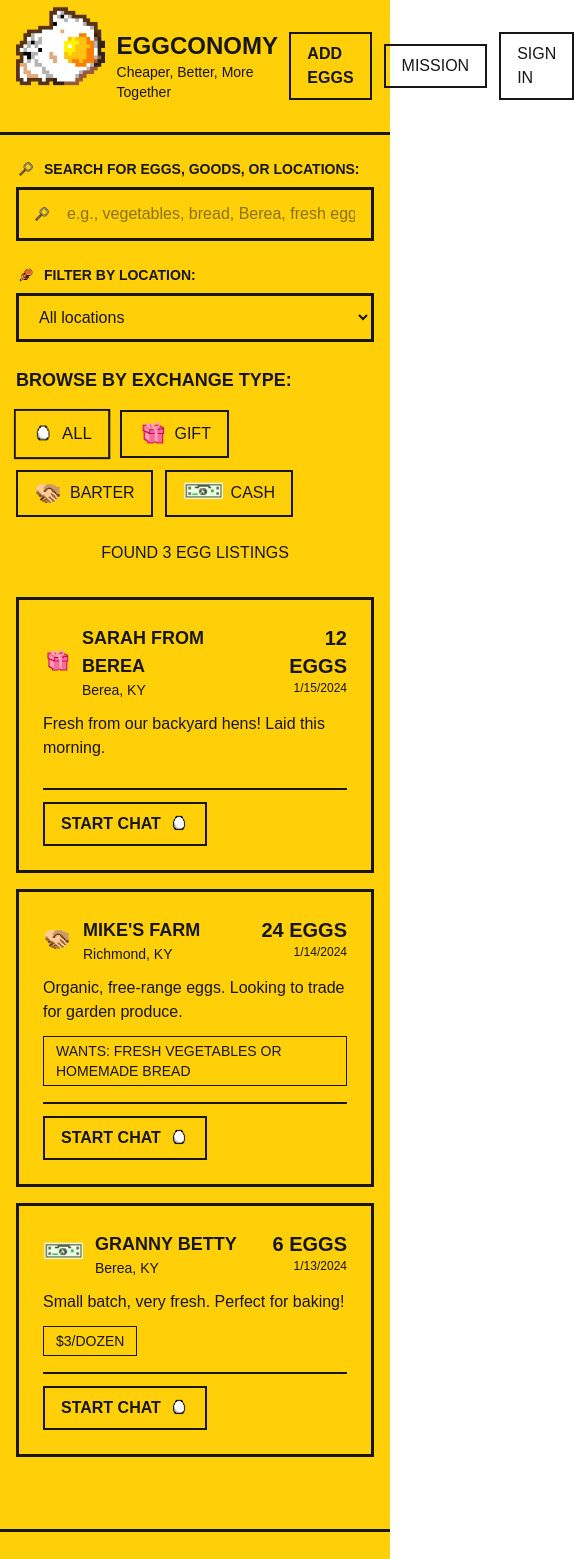
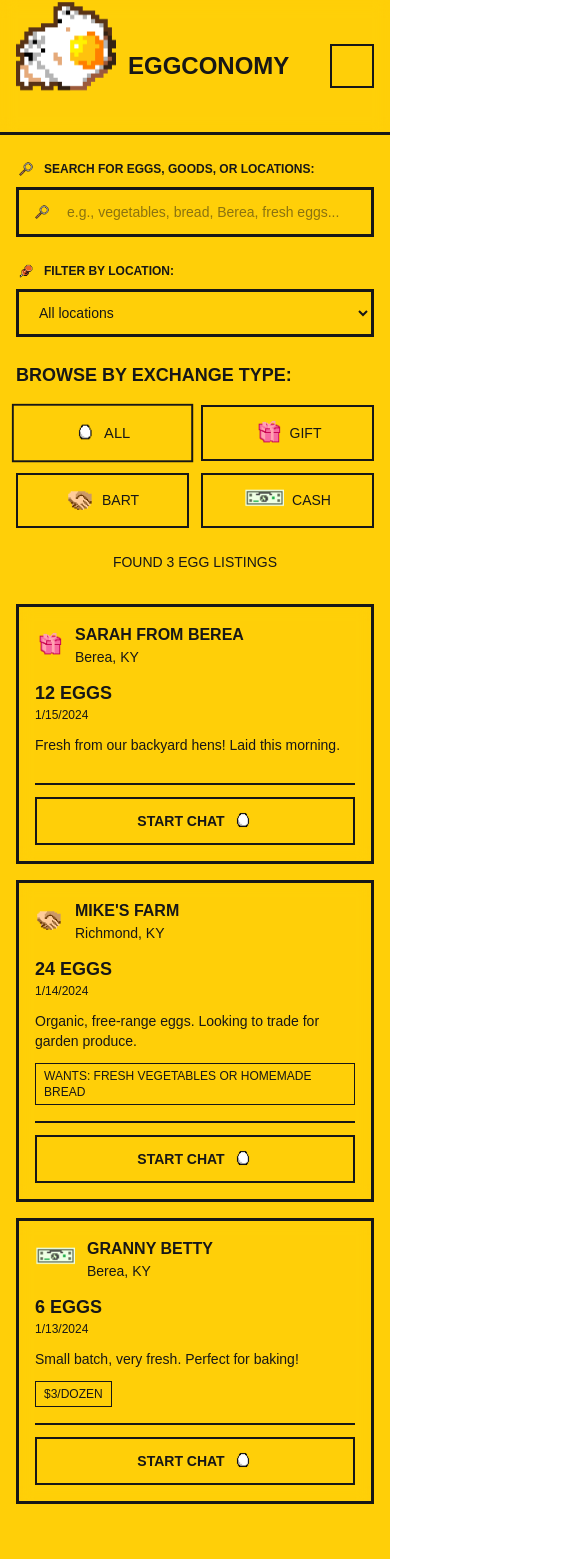
Before and after one commit to thefreshprinceofpakistan/yolk, a Next.js app: page / in a window 390 px wide. Shown: the top 1559 px of the page, 574 px wide, since content can reach past the window. Built offline with nearby package versions, Linux system fonts and the light colour scheme.

Commit message:
Add responsive mobile menu with hamburger button and improve mobile UX throughout the app

```diff
--- a/src/app/page.tsx
+++ b/src/app/page.tsx
@@ -77,6 +77,7 @@ export default function Home() {
   const [isSendingMessage, setIsSendingMessage] = useState(false);
   const [messageSent, setMessageSent] = useState(false);
   const [currentFrameIndex, setCurrentFrameIndex] = useState(0);
+  const [isMobileMenuOpen, setIsMobileMenuOpen] = useState(false);
 
   // Array of just two pixel art frame images to alternate between
   const pixelFrames = [
@@ -117,6 +118,30 @@ export default function Home() {
 
     return () => clearInterval(interval);
   }, [pixelFrames.length]);
+
+  // Close mobile menu when clicking outside or resizing to desktop
+  useEffect(() => {
+    const handleClickOutside = (event: MouseEvent) => {
+      const target = event.target as Element;
+      if (isMobileMenuOpen && !target.closest('header')) {
+        setIsMobileMenuOpen(false);
+      }
+    };
+
+    const handleResize = () => {
+      if (window.innerWidth >= 768) { // md breakpoint
+        setIsMobileMenuOpen(false);
+      }
+    };
+
+    document.addEventListener('mousedown', handleClickOutside);
+    window.addEventListener('resize', handleResize);
+
+    return () => {
+      document.removeEventListener('mousedown', handleClickOutside);
+      window.removeEventListener('resize', handleResize);
+    };
+  }, [isMobileMenuOpen]);
 
   // Get unique locations for filter dropdown
   const uniqueLocations = Array.from(new Set(allListings.map(listing => listing.location))).sort();
@@ -309,6 +334,7 @@ export default function Home() {
       <header className="bg-egg-white/90 backdrop-blur-sm border-b-3 border-egg-yolk shadow-pixel">
         <div className="max-w-4xl mx-auto px-4 py-4">
           <div className="flex items-center justify-between">
+            {/* Logo and Title */}
             <div className="flex items-center space-x-3">
               <div className="animate-bounce w-25 h-25 flex items-center justify-center">
                 <Image
@@ -323,12 +349,14 @@ export default function Home() {
                 <h1 className="text-2xl font-pixel font-bold text-egg-pixel-black">
                   EGGCONOMY
                 </h1>
-                <p className="text-sm font-fun text-egg-yolkDark">
+                <p className="text-sm font-fun text-egg-yolkDark hidden sm:block">
                   Cheaper, Better, More Together
                 </p>
               </div>
             </div>
-            <div className="flex items-center space-x-3">
+
+            {/* Desktop Navigation */}
+            <div className="hidden md:flex items-center space-x-3">
               {userSession?.isLoggedIn ? (
                 <>
                   <span className="text-sm font-fun text-egg-pixel-black">
@@ -364,6 +392,92 @@ export default function Home() {
                 </>
               )}
             </div>
+
+            {/* Mobile Hamburger Menu Button */}
+            <button
+              onClick={() => setIsMobileMenuOpen(!isMobileMenuOpen)}
+              className="md:hidden bg-egg-white border-2 border-egg-pixel-black shadow-pixel p-2 rounded-none"
+              aria-label="Toggle mobile menu"
+            >
+              <div className="w-6 h-6 flex flex-col justify-center items-center space-y-1">
+                <div className={`w-5 h-0.5 bg-egg-pixel-black transition-all duration-300 ${isMobileMenuOpen ? 'rotate-45 translate-y-1.5' : ''}`}></div>
+                <div className={`w-5 h-0.5 bg-egg-pixel-black transition-all duration-300 ${isMobileMenuOpen ? 'opacity-0' : ''}`}></div>
+                <div className={`w-5 h-0.5 bg-egg-pixel-black transition-all duration-300 ${isMobileMenuOpen ? '-rotate-45 -translate-y-1.5' : ''}`}></div>
+              </div>
+            </button>
+          </div>
+
+          {/* Mobile Menu */}
+          <div className={`md:hidden transition-all duration-300 ease-in-out ${isMobileMenuOpen ? 'max-h-96 opacity-100' : 'max-h-0 opacity-0 overflow-hidden'}`}>
+            <div className="pt-4 pb-2 space-y-3 border-t-2 border-egg-yolk mt-4">
+              {userSession?.isLoggedIn ? (
+                <>
+                  <div className="text-center mb-4">
+                    <span className="text-sm font-fun text-egg-pixel-black bg-egg-yolkLight px-3 py-1 rounded-none border border-egg-pixel-black">
+                      Welcome, {userSession.name}!
+                    </span>
+                  </div>
+                  <div className="grid grid-cols-1 gap-3">
+                    <Link
+                      href="/add"
+                      onClick={() => setIsMobileMenuOpen(false)}
+                      className="bg-egg-yolk hover:bg-egg-yolkDark text-egg-pixel-black font-pixel font-semibold px-4 py-3 rounded-none border-2 border-egg-pixel-black shadow-pixel transition-all duration-200 hover:shadow-pixel-lg text-center"
+                    >
+                      ADD EGGS
+                    </Link>
+                    <Link
+                      href="/messages"
+                      onClick={() => setIsMobileMenuOpen(false)}
+                      className="bg-egg-white hover:bg-egg-yolkLight text-egg-pixel-black font-pixel font-medium px-4 py-3 rounded-none border-2 border-egg-pixel-black shadow-pixel transition-all duration-200 text-center"
+                    >
+                      MESSAGES
+                    </Link>
+                    <Link
+                      href="/mission"
+                      onClick={() => setIsMobileMenuOpen(false)}
+                      className="bg-egg-white hover:bg-egg-yolkLight text-egg-pixel-black font-pixel font-medium px-4 py-3 rounded-none border-2 border-egg-pixel-black shadow-pixel transition-all duration-200 text-center"
+                    >
+                      MISSION
+                    </Link>
+                    <button
+                      onClick={() => {
+                        handleLogout();
+                        setIsMobileMenuOpen(false);
+                      }}
+                      className="bg-egg-pixel-gray hover:bg-egg-pixel-grayDark text-egg-pixel-black font-pixel font-medium px-4 py-3 rounded-none border-2 border-egg-pixel-black shadow-pixel transition-all duration-200 w-full"
+                    >
+                      LOGOUT
+                    </button>
+                  </div>
+                </>
+              ) : (
+                <>
+                  <div className="grid grid-cols-1 gap-3">
+                    <Link
+                      href="/add"
+                      onClick={() => setIsMobileMenuOpen(false)}
+                      className="bg-egg-yolk hover:bg-egg-yolkDark text-egg-pixel-black font-pixel font-semibold px-4 py-3 rounded-none border-2 border-egg-pixel-black shadow-pixel transition-all duration-200 hover:shadow-pixel-lg text-center"
+                    >
+                      ADD EGGS
+                    </Link>
+                    <Link
+                      href="/mission"
+                      onClick={() => setIsMobileMenuOpen(false)}
+                      className="bg-egg-white hover:bg-egg-yolkLight text-egg-pixel-black font-pixel font-medium px-4 py-3 rounded-none border-2 border-egg-pixel-black shadow-pixel transition-all duration-200 text-center"
+                    >
+                      MISSION
+                    </Link>
+                    <Link
+                      href="/login"
+                      onClick={() => setIsMobileMenuOpen(false)}
+                      className="bg-egg-pixel-gray hover:bg-egg-pixel-grayDark text-egg-pixel-black font-pixel font-medium px-4 py-3 rounded-none border-2 border-egg-pixel-black shadow-pixel transition-all duration-200 text-center"
+                    >
+                      SIGN IN
+                    </Link>
+                  </div>
+                </>
+              )}
+            </div>
           </div>
         </div>
       </header>
@@ -383,7 +497,7 @@ export default function Home() {
                   height={20}
                   className="w-5 h-5 object-contain"
                 />
-                <span>SEARCH FOR EGGS, GOODS, OR LOCATIONS:</span>
+                <span className="text-xs sm:text-sm">SEARCH FOR EGGS, GOODS, OR LOCATIONS:</span>
               </div>
             </label>
             <div className="relative">
@@ -393,7 +507,7 @@ export default function Home() {
                 value={searchQuery}
                 onChange={(e) => setSearchQuery(e.target.value)}
                 placeholder="e.g., vegetables, bread, Berea, fresh eggs..."
-                className="w-full px-4 py-3 pl-12 border-3 border-egg-pixel-black rounded-none bg-egg-white font-fun shadow-pixel focus:outline-none focus:ring-2 focus:ring-egg-yolk"
+                className="w-full px-4 py-3 pl-12 border-3 border-egg-pixel-black rounded-none bg-egg-white font-fun shadow-pixel focus:outline-none focus:ring-2 focus:ring-egg-yolk text-sm"
               />
               <div className="absolute left-4 top-1/2 transform -translate-y-1/2">
                 <Image
@@ -418,14 +532,14 @@ export default function Home() {
                   height={20}
                   className="w-5 h-5 object-contain"
                 />
-                <span>FILTER BY LOCATION:</span>
+                <span className="text-xs sm:text-sm">FILTER BY LOCATION:</span>
               </div>
             </label>
             <select
               id="location"
               value={locationFilter}
               onChange={(e) => setLocationFilter(e.target.value)}
-              className="w-full px-4 py-3 border-3 border-egg-pixel-black rounded-none bg-egg-white font-fun shadow-pixel focus:outline-none focus:ring-2 focus:ring-egg-yolk"
+              className="w-full px-4 py-3 border-3 border-egg-pixel-black rounded-none bg-egg-white font-fun shadow-pixel focus:outline-none focus:ring-2 focus:ring-egg-yolk text-sm"
             >
               <option value="">All locations</option>
               {uniqueLocations.map(location => (
@@ -441,19 +555,20 @@ export default function Home() {
             <h2 className="text-lg font-pixel font-semibold text-egg-pixel-black mb-4">
               BROWSE BY EXCHANGE TYPE:
             </h2>
-            <div className="flex flex-wrap gap-3">
+            <div className="grid grid-cols-2 sm:flex sm:flex-wrap gap-3">
               {(['all', 'gift', 'barter', 'cash'] as ExchangeType[]).map((type) => (
                 <button
                   key={type}
                   onClick={() => handleFilterClick(type)}
-                  className={`flex items-center space-x-2 px-4 py-2 rounded-none border-2 border-egg-pixel-black font-pixel font-medium transition-all duration-200 shadow-pixel ${
+                  className={`flex items-center justify-center space-x-2 px-3 sm:px-4 py-3 rounded-none border-2 border-egg-pixel-black font-pixel font-medium transition-all duration-200 shadow-pixel text-sm sm:text-base ${
                     filter === type
                       ? 'bg-egg-yolk text-egg-pixel-black shadow-pixel-lg scale-105'
                       : 'bg-egg-white text-egg-pixel-black hover:bg-egg-yolkLight hover:shadow-pixel-lg'
                   }`}
                 >
-                  {renderExchangeIcon(type, 'text-lg')}
-                  <span>{getExchangeLabel(type).toUpperCase()}</span>
+                  {renderExchangeIcon(type, 'text-base sm:text-lg')}
+                  <span className="hidden sm:inline">{getExchangeLabel(type).toUpperCase()}</span>
+                  <span className="sm:hidden">{getExchangeLabel(type).toUpperCase().slice(0, 4)}</span>
                 </button>
               ))}
             </div>
@@ -464,7 +579,7 @@ export default function Home() {
             <div className="flex justify-center">
               <button
                 onClick={clearFilters}
-                className="bg-egg-pixel-gray hover:bg-egg-pixel-grayDark text-egg-pixel-black font-pixel font-medium px-6 py-2 rounded-none border-2 border-egg-pixel-black shadow-pixel transition-all duration-200"
+                className="bg-egg-pixel-gray hover:bg-egg-pixel-grayDark text-egg-pixel-black font-pixel font-medium px-4 sm:px-6 py-3 rounded-none border-2 border-egg-pixel-black shadow-pixel transition-all duration-200 text-sm sm:text-base"
               >
                 🗑️ CLEAR ALL FILTERS
               </button>
@@ -473,7 +588,7 @@ export default function Home() {
 
           {/* Results Count */}
           <div className="text-center">
-            <p className="font-pixel text-egg-pixel-black">
+            <p className="font-pixel text-egg-pixel-black text-sm sm:text-base">
               FOUND {filteredListings.length} EGG LISTING{filteredListings.length !== 1 ? 'S' : ''}
               {(searchQuery || locationFilter || filter !== 'all') && (
                 <span className="text-egg-yolkDark">
@@ -505,21 +620,21 @@ export default function Home() {
             {filteredListings.map((listing) => (
               <div
                 key={listing.id}
-                className="bg-egg-white/90 backdrop-blur-sm rounded-none p-6 shadow-pixel hover:shadow-pixel-lg transition-all duration-200 border-3 border-egg-yolk"
+                className="bg-egg-white/90 backdrop-blur-sm rounded-none p-4 sm:p-6 shadow-pixel hover:shadow-pixel-lg transition-all duration-200 border-3 border-egg-yolk"
               >
-                <div className="flex items-start justify-between mb-3">
+                <div className="flex flex-col sm:flex-row sm:items-start sm:justify-between mb-3 space-y-3 sm:space-y-0">
                   <div className="flex items-center space-x-3">
                     <div>
-                      {renderExchangeIcon(listing.exchangeType, 'text-2xl')}
+                      {renderExchangeIcon(listing.exchangeType, 'text-xl sm:text-2xl')}
                     </div>
-                    <div>
-                      <div className="flex items-center space-x-2">
-                        <h3 className="font-pixel font-semibold text-lg text-egg-pixel-black">
+                    <div className="flex-1 min-w-0">
+                      <div className="flex items-center space-x-2 flex-wrap">
+                        <h3 className="font-pixel font-semibold text-base sm:text-lg text-egg-pixel-black break-words">
                           {listing.name.toUpperCase()}
                         </h3>
                         {/* Show "New" badge for listings added in the last 24 hours */}
                         {new Date(listing.datePosted) > new Date(Date.now() - 24 * 60 * 60 * 1000) && (
-                          <span className="bg-blush text-egg-white text-xs font-pixel font-bold px-2 py-1 rounded-none border border-egg-pixel-black">
+                          <span className="bg-blush text-egg-white text-xs font-pixel font-bold px-2 py-1 rounded-none border border-egg-pixel-black flex-shrink-0">
                             NEW
                           </span>
                         )}
@@ -527,8 +642,8 @@ export default function Home() {
                       <p className="text-sm font-fun text-egg-pixel-black">{listing.location}</p>
                     </div>
                   </div>
-                  <div className="text-right">
-                    <div className="font-pixel font-bold text-xl text-egg-yolkDark">
+                  <div className="text-left sm:text-right">
+                    <div className="font-pixel font-bold text-lg sm:text-xl text-egg-yolkDark">
                       {listing.quantity} EGGS
                     </div>
                     <div className="text-xs font-fun text-egg-pixel-black">
@@ -538,29 +653,29 @@ export default function Home() {
                 </div>
 
                 <div className="mb-3">
-                  <p className="text-egg-pixel-black font-fun">{listing.notes}</p>
+                  <p className="text-egg-pixel-black font-fun text-sm sm:text-base">{listing.notes}</p>
                 </div>
 
-                <div className="flex flex-wrap gap-2">
+                <div className="flex flex-wrap gap-2 mb-4">
                   {listing.exchangeType === 'barter' && listing.barterFor && (
-                    <span className="bg-grass/30 text-egg-pixel-black px-3 py-1 rounded-none border border-egg-pixel-black text-sm font-pixel">
+                    <span className="bg-grass/30 text-egg-pixel-black px-2 sm:px-3 py-1 rounded-none border border-egg-pixel-black text-xs sm:text-sm font-pixel">
                       WANTS: {listing.barterFor.toUpperCase()}
                     </span>
                   )}
                   {listing.exchangeType === 'cash' && listing.suggestedCash && (
-                    <span className="bg-sky/30 text-egg-pixel-black px-3 py-1 rounded-none border border-egg-pixel-black text-sm font-pixel">
+                    <span className="bg-sky/30 text-egg-pixel-black px-2 sm:px-3 py-1 rounded-none border border-egg-pixel-black text-xs sm:text-sm font-pixel">
                       {listing.suggestedCash.toUpperCase()}
                     </span>
                   )}
                   {listing.exchangeType === 'hybrid' && (
                     <>
                       {listing.barterFor && (
-                        <span className="bg-grass/30 text-egg-pixel-black px-3 py-1 rounded-none border border-egg-pixel-black text-sm font-pixel">
+                        <span className="bg-grass/30 text-egg-pixel-black px-2 sm:px-3 py-1 rounded-none border border-egg-pixel-black text-xs sm:text-sm font-pixel">
                           TRADE: {listing.barterFor.toUpperCase()}
                         </span>
                       )}
                       {listing.suggestedCash && (
-                        <span className="bg-sky/30 text-egg-pixel-black px-3 py-1 rounded-none border border-egg-pixel-black text-sm font-pixel">
+                        <span className="bg-sky/30 text-egg-pixel-black px-2 sm:px-3 py-1 rounded-none border border-egg-pixel-black text-xs sm:text-sm font-pixel">
                           OR: {listing.suggestedCash.toUpperCase()}
                         </span>
                       )}
@@ -568,12 +683,12 @@ export default function Home() {
                   )}
                 </div>
 
-                <div className="mt-4 pt-3 border-t-2 border-egg-pixel-gray flex justify-between items-center">
+                <div className="pt-3 border-t-2 border-egg-pixel-gray flex flex-col sm:flex-row sm:justify-between sm:items-center space-y-3 sm:space-y-0">
                   <button
                     onClick={() => handleCrackDeal(listing)}
-                    className="bg-egg-yolk hover:bg-egg-yolkDark text-egg-pixel-black font-pixel font-semibold px-4 py-2 rounded-none border-2 border-egg-pixel-black shadow-pixel transition-all duration-200 hover:shadow-pixel-lg"
+                    className="bg-egg-yolk hover:bg-egg-yolkDark text-egg-pixel-black font-pixel font-semibold px-4 py-3 rounded-none border-2 border-egg-pixel-black shadow-pixel transition-all duration-200 hover:shadow-pixel-lg text-sm sm:text-base"
                   >
-                    <div className="flex items-center space-x-2">
+                    <div className="flex items-center justify-center space-x-2">
                       <span>START CHAT</span>
                       <Image
                         src="/pixil-frame-0 (9).png"
@@ -605,20 +720,20 @@ export default function Home() {
 
         {/* Empty State */}
         {!isLoading && filteredListings.length === 0 && (
-          <div className="text-center py-12">
+          <div className="text-center py-8 sm:py-12 px-4">
             <div className="mb-4 animate-bounce">
               <Image
                 src="/pixil-frame-0 (9).png"
                 alt="No eggs found"
                 width={96}
                 height={96}
-                className="w-24 h-24 object-contain"
+                className="w-20 h-20 sm:w-24 sm:h-24 object-contain"
               />
             </div>
-            <h3 className="text-xl font-pixel font-semibold text-egg-pixel-black mb-2">
+            <h3 className="text-lg sm:text-xl font-pixel font-semibold text-egg-pixel-black mb-2">
               NO EGGS FOUND
             </h3>
-            <p className="text-egg-pixel-black font-fun mb-4">
+            <p className="text-egg-pixel-black font-fun mb-4 text-sm sm:text-base">
               {searchQuery || locationFilter || filter !== 'all'
                 ? 'Try adjusting your search or filters!'
                 : 'Be the first to post some eggs!'
@@ -626,9 +741,9 @@ export default function Home() {
             </p>
             <Link
               href="/add"
-              className="bg-egg-yolk hover:bg-egg-yolkDark text-egg-pixel-black font-pixel font-semibold px-6 py-3 rounded-none border-2 border-egg-pixel-black shadow-pixel transition-all duration-200 hover:shadow-pixel-lg inline-block"
+              className="bg-egg-yolk hover:bg-egg-yolkDark text-egg-pixel-black font-pixel font-semibold px-4 sm:px-6 py-3 rounded-none border-2 border-egg-pixel-black shadow-pixel transition-all duration-200 hover:shadow-pixel-lg inline-block text-sm sm:text-base"
             >
-              <div className="flex items-center space-x-2">
+              <div className="flex items-center justify-center space-x-2">
                 <span>ADD YOUR EGGS!</span>
                 <Image
                   src="/pixil-frame-0 (9).png"
@@ -646,7 +761,7 @@ export default function Home() {
       {/* Footer */}
       <footer className="bg-egg-white/90 backdrop-blur-sm border-t-3 border-egg-yolk mt-12 shadow-pixel">
         <div className="max-w-4xl mx-auto px-4 py-6 text-center">
-          <p className="font-pixel text-egg-pixel-black flex items-center justify-center space-x-2">
+          <p className="font-pixel text-egg-pixel-black flex items-center justify-center space-x-2 text-sm sm:text-base flex-wrap">
             <Image
               src="/pixil-frame-0 (9).png"
               alt="Egg"
@@ -654,7 +769,7 @@ export default function Home() {
               height={20}
               className="w-5 h-5 object-contain"
             />
-            <span>BUILDING COMMUNITY, ONE EGG AT A TIME</span>
+            <span className="text-center">BUILDING COMMUNITY, ONE EGG AT A TIME</span>
             <Image
               src="/pixil-frame-0 (9).png"
               alt="Egg"
```
